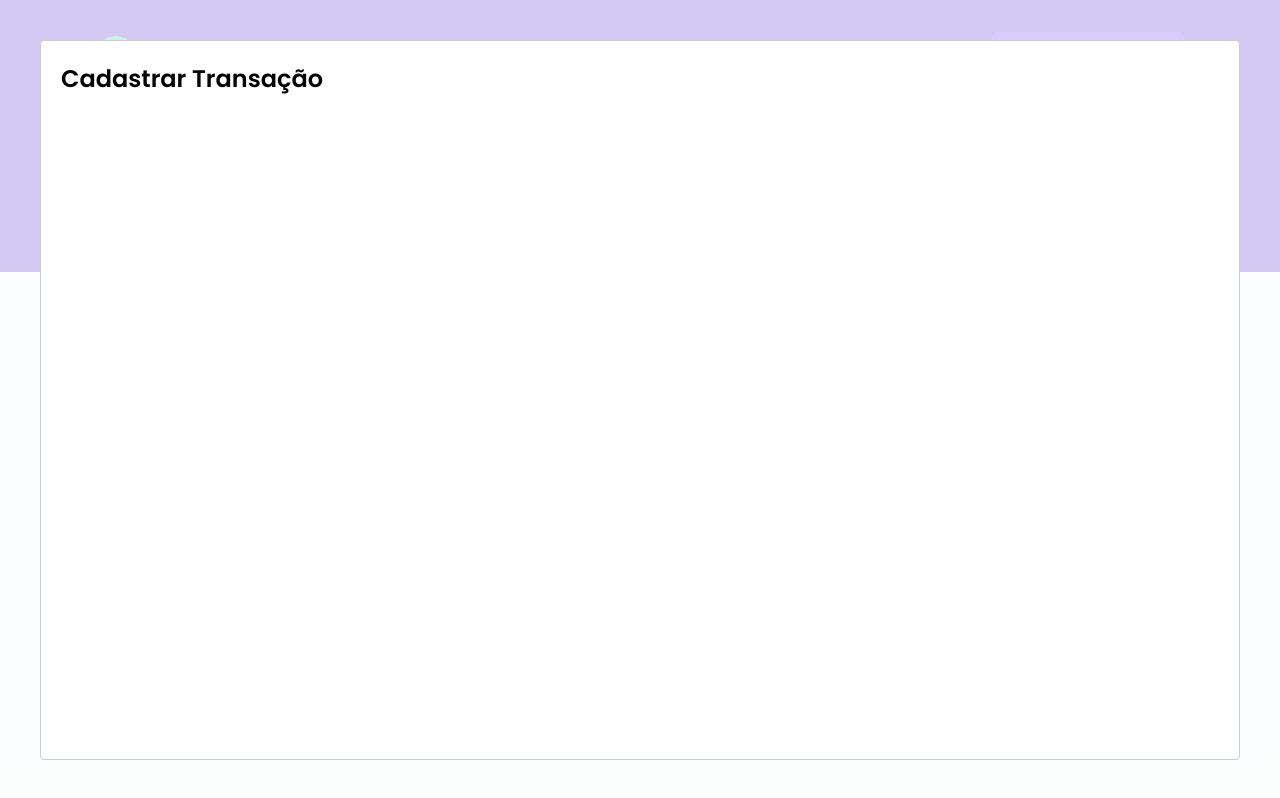
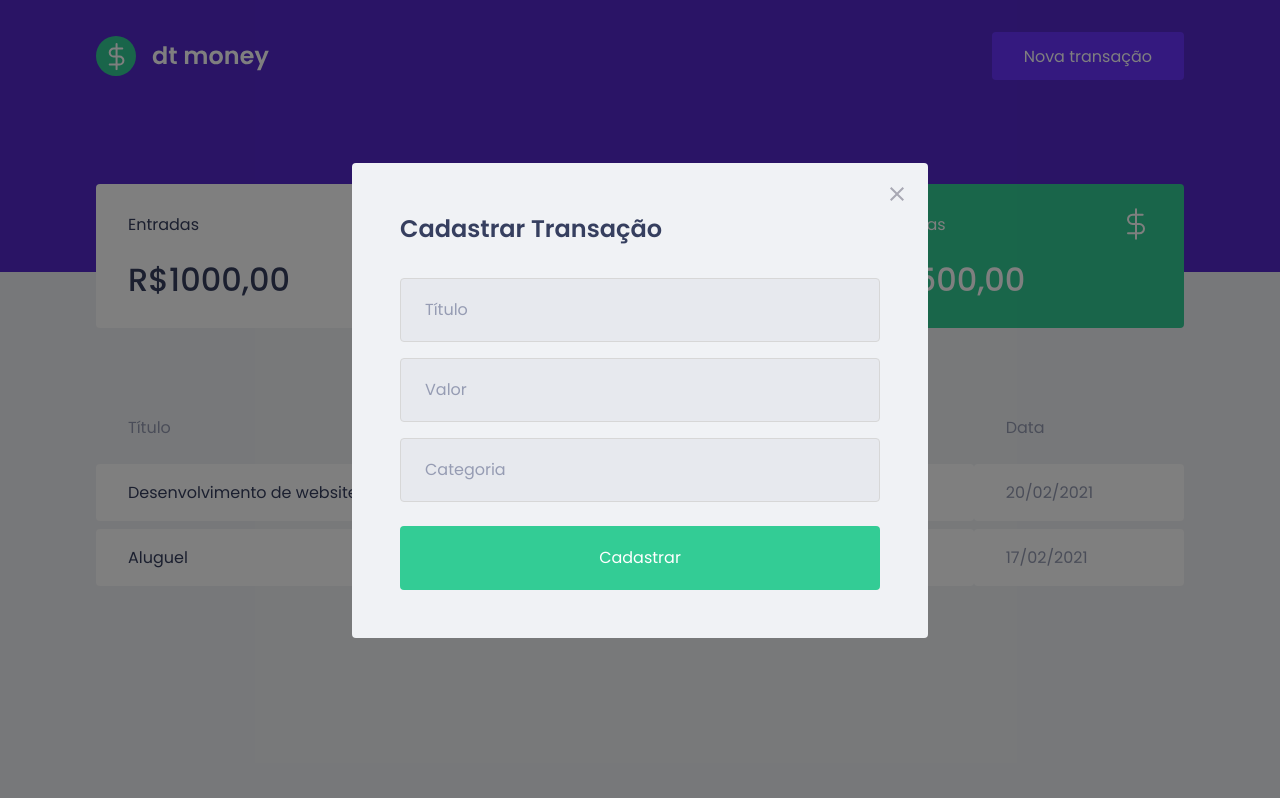
Before and after one commit to Dougsrodrigues/Ignite-ReactJS, a React (Create React App) app: page / in a window 1280 px wide. Both pictures are taken after a click on the button "Nova transação". Built offline with nearby package versions, Linux system fonts and the light colour scheme; no server answers; what miragejs would draw is missing.

Commit message:
estilizando inputs e modal

```diff
--- a/src/components/NewTransactionModal/NewTransactionModal.tsx
+++ b/src/components/NewTransactionModal/NewTransactionModal.tsx
@@ -1,4 +1,7 @@
 import Modal from 'react-modal'
+
+import closeImg from '../../assets/close.svg'
+import { Container } from './styles'
 
 interface NewTransactionModalProps {
   isOpen: boolean;
@@ -11,8 +14,26 @@
     <Modal
       isOpen={isOpen}
       onRequestClose={onRequestClose}
+      overlayClassName='react-modal-overlay'
+      className='react-modal-content'
     >
-      <h2>Cadastrar Transação</h2>
+
+      <button type='button' onClick={onRequestClose} className='react-modal-close'>
+        <img src={closeImg} alt="Fechar modal" />
+      </button>
+
+      <Container>
+
+        <h2>Cadastrar Transação</h2>
+
+        <input type="text" placeholder="Título" />
+
+        <input type="number" placeholder="Valor" />
+
+        <input type="text" placeholder="Categoria" />
+
+        <button type="submit">Cadastrar</button>
+      </Container>
     </Modal>
   )
 }
--- a/src/components/NewTransactionModal/styles.ts
+++ b/src/components/NewTransactionModal/styles.ts
@@ -1,5 +1,46 @@
 import styled from 'styled-components';
 
-export const Container = styled.div`
+export const Container = styled.form`
+  h2 {
+    color:var(--text-title);
+    font-size: 1.5rem;
+    margin-bottom: 2rem;
+  }
 
+  input {
+    width: 100%;
+    padding: 0 1.5rem;
+    height: 4rem;
+    border-radius: 0.25rem;
+    background: #e7e9ee;
+    border: 1px solid #d7d7d7;
+    font-weight: 400;
+    font-size: 1rem;
+
+    &::placeholder {
+      color: var(--text-body);
+    }
+
+    & + input {
+      margin-top: 1rem;
+    }
+  }
+
+  button[type="submit"] {
+      width: 100%;
+      padding: 0 1.5rem;
+      height: 4rem;
+      background: var(--green);
+      color: #fff;
+      border-radius: 0.25rem;
+      border: 0;
+      font-size: 1rem;
+      margin-top: 1.5rem;
+
+      transition: filter 0.2s;
+
+      &:hover {
+        filter: brightness(0.9)
+      }
+    }
 `;
--- a/src/styles/global.ts
+++ b/src/styles/global.ts
@@ -52,4 +52,40 @@
     opacity: 0.6;
     cursor: not-allowed;
   }
+
+  .react-modal-overlay {
+    background: rgba(0,0,0,0.5);
+    position: fixed;
+    top:0;
+    bottom:0;
+    right:0;
+    left: 0;
+
+    display:flex;
+    align-items: center;
+    justify-content: center;
+  }
+
+  .react-modal-content {
+    width: 100%;
+    max-width: 576px;
+    background: var(--background);
+    padding: 3rem;
+    position: relative;
+    border-radius: 0.25rem;
+  }
+
+  .react-modal-close {
+    position: absolute;
+    right: 1.5rem;
+    top: 1.5rem;
+    border: 0;
+    background: transparent;
+
+    transition: filter 0.2s;
+
+    &:hover {
+      filter: brightness(0.8)
+    }
+  }
 `
```
